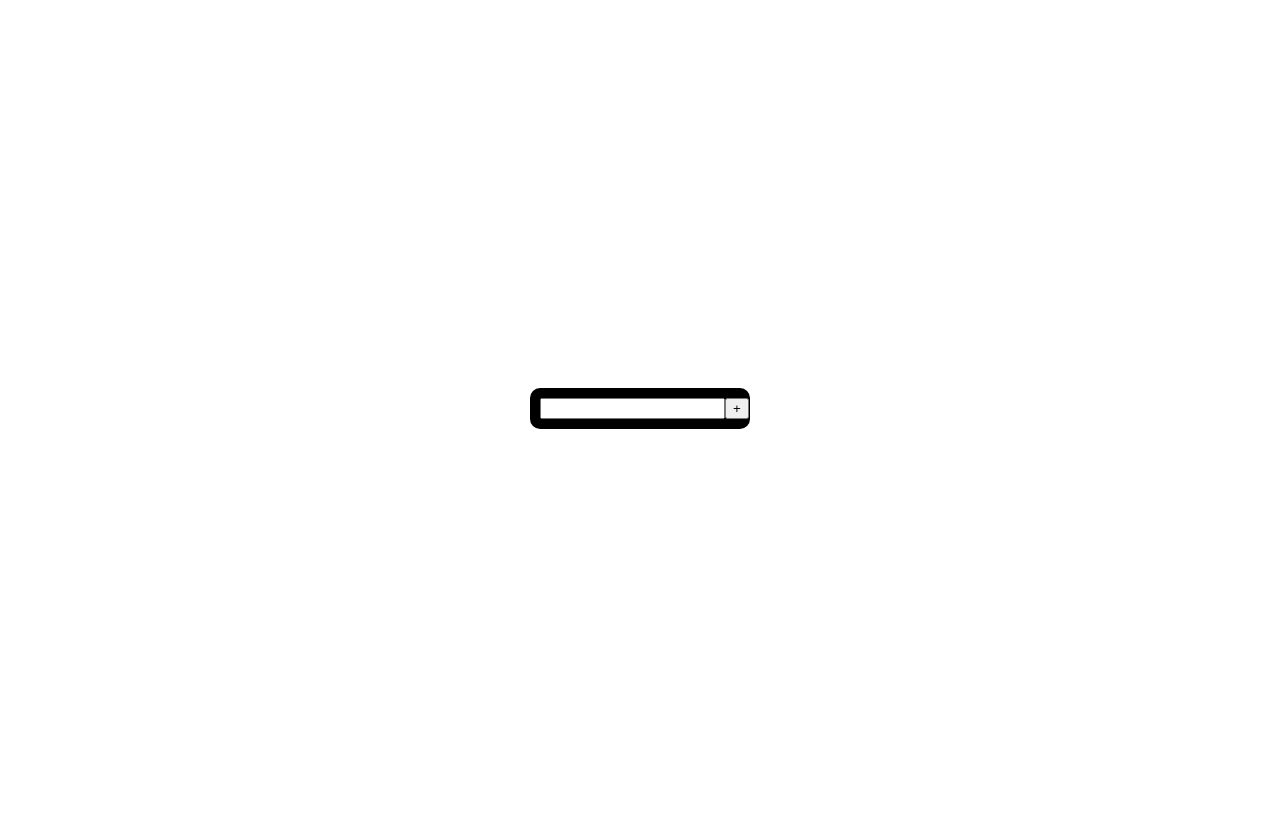
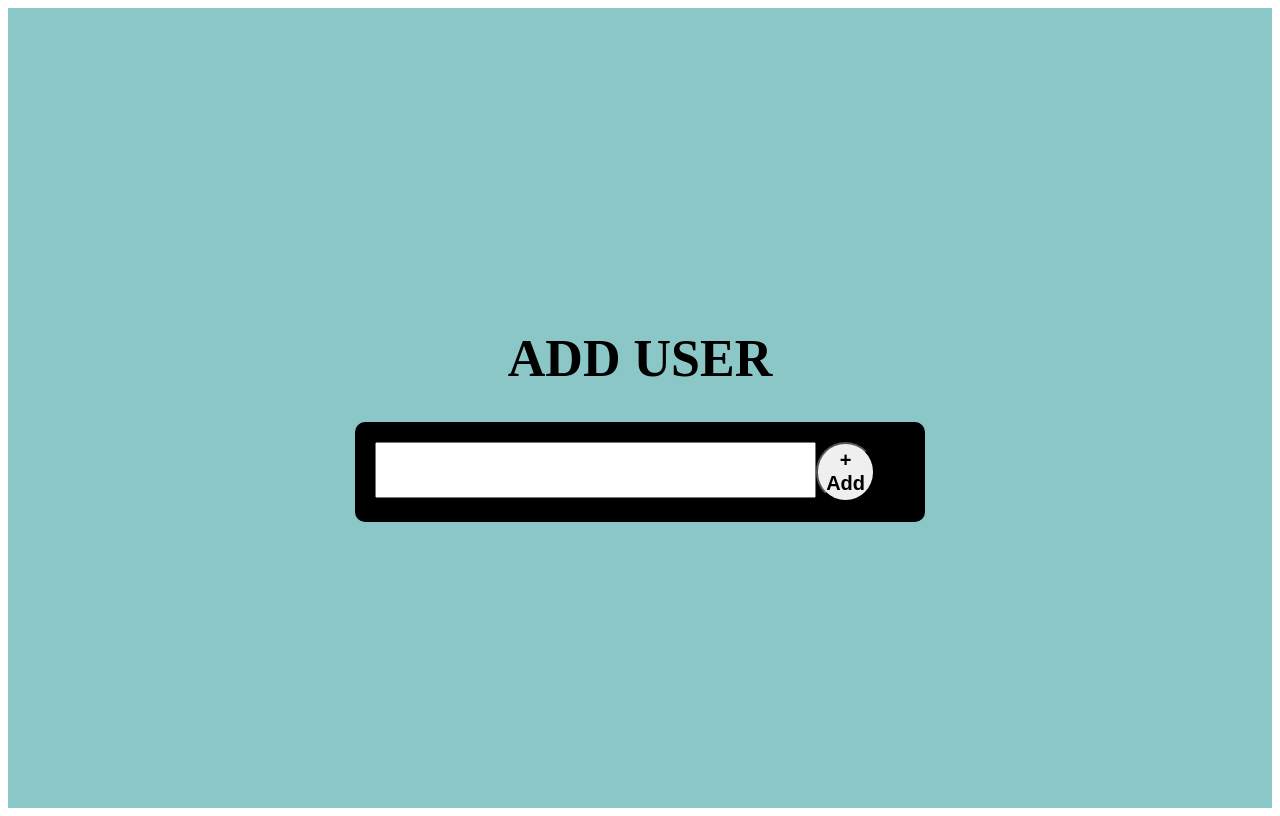
Before and after one commit to Asif0076/todo-list1, a React (Create React App) app: page / in a window 1280 px wide. Built offline with nearby package versions, Linux system fonts and the light colour scheme.

Commit message:
added css and update app.js

```diff
--- a/src/App.js
+++ b/src/App.js
@@ -20,10 +20,12 @@ function App() {
   return (
     <div className="app">
       <header className="app-header">
+      <h1>ADD USER</h1>
+
         <div className="wrapper">
           <div className="input-wrapper">
-              <input value = { currentItem } onChange = {onChangeHandler} />
-              <button onClick={ addItemToList}>+</button>
+              <input className='input1' value = { currentItem } onChange = {onChangeHandler} />
+              <button onClick={ addItemToList}>+ Add</button>
            </div>
            <List itemList = {itemList}/>
          </div>
--- a/src/index.css
+++ b/src/index.css
@@ -1,5 +1,6 @@
 .app{
   text-align: center;
+  background-color: #4ba8a8a2;
 }
 
 .app-header {
@@ -11,15 +12,43 @@
   font-size: calc(10px + 2vmin);
   color: white;
 }
+
+.app-header h1 {
+  color: black;
+}
+
 .input-wrapper {
   display: flex;
   justify-content: space-between;
-  width: 200px;
+  width: 500px;
 }
 
 .wrapper {
   background-color: black;
-  padding: 10px;
+  padding: 20px;
   border-radius: 10px;
   box-shadow: 10px;
+  padding-right: 50px;
+  width: 500px;
+  align-items: center;
 }
+
+.input1 {
+  height: 50px;
+  width: 600px;
+  color: black;
+  font-weight: bold;
+  font-size: 25px;
+  text-align: center;
+}
+
+button {
+    border-radius: 30px;
+  font-size: 20px;
+  text-align: center;
+  font-weight: bold;
+  padding: 0;
+  width: 80px;
+  height: 60px;
+  cursor: pointer;
+}
```
Also changed, not shown: public/images/birmoghlasht1.jpg (added).
